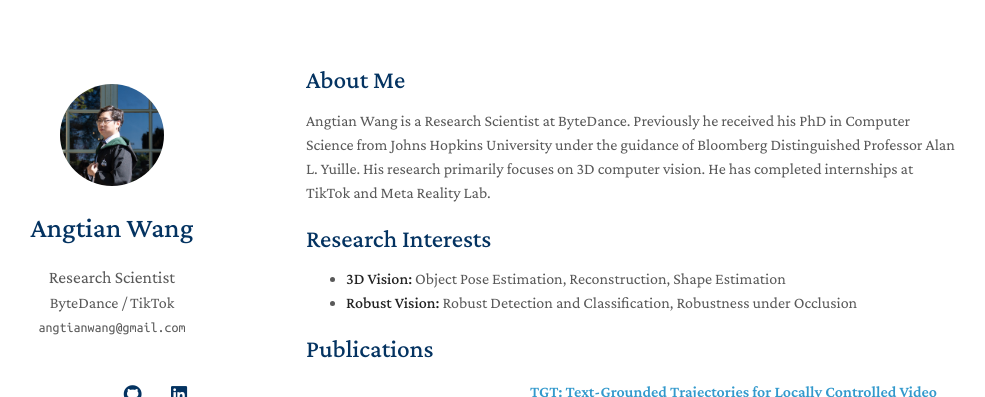
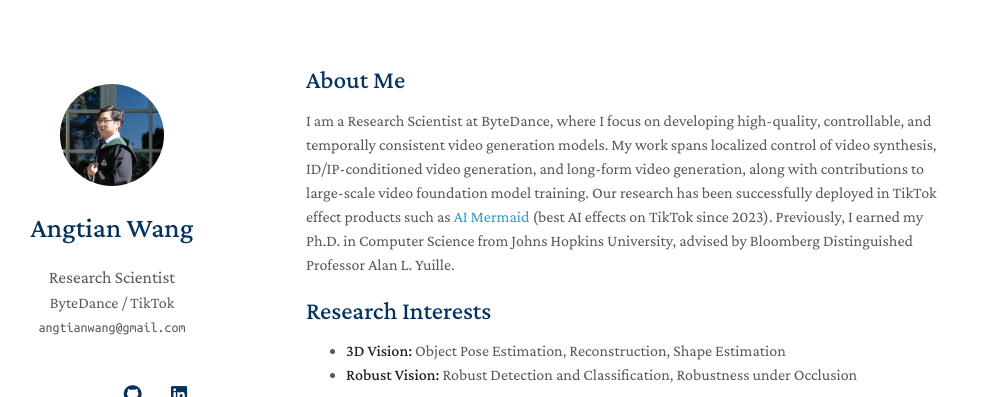
Before and after one commit to angtianwang/angtianwang.github.io, a Jekyll site: the page built from index.md, in a window 1280 px wide and 900 px high, cut to the strip 0-397 px from the top of the window. Shown: the whole strip, without its empty margins (164-1149 px from the left). Built offline with Jekyll 4.4.1, drawn with Linux system fonts in a browser that asks for light colours; nearby versions of some CDN libraries; a style sheet for code colours, icons or effects is not loaded; our own code applies the rules of GitHub Pages for plain Markdown files.

Commit message:
Update index.md

```diff
--- a/index.md
+++ b/index.md
@@ -4,7 +4,7 @@ layout: homepage
 
 ## About Me
 
-Angtian Wang is a Research Scientist at ByteDance. Previously he received his PhD in Computer Science from Johns Hopkins University under the guidance of Bloomberg Distinguished Professor Alan L. Yuille. His research primarily focuses on 3D computer vision. He has completed internships at TikTok and Meta Reality Lab.
+I am a Research Scientist at ByteDance, where I focus on developing high-quality, controllable, and temporally consistent video generation models. My work spans localized control of video synthesis, ID/IP-conditioned video generation, and long-form video generation, along with contributions to large-scale video foundation model training. Our research has been successfully deployed in TikTok effect products such as [AI Mermaid](https://www.tiktok.com/effect/AI-Mermaid-2386487441) (best AI effects on TikTok since 2023). Previously, I earned my Ph.D. in Computer Science from Johns Hopkins University, advised by Bloomberg Distinguished Professor Alan L. Yuille.
 
 ## Research Interests
 
```
